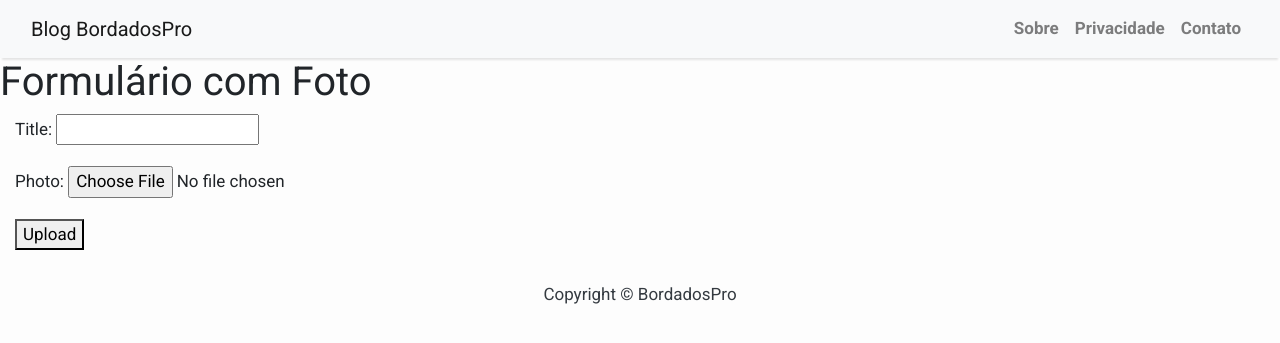
After one commit to messe157/blog, a Django app: page /photo/create/ in a window 1280 px wide. The commit adds this page. Shown: the top 343 px of the page. Run offline with Django 4.2, Linux system fonts and the light colour scheme; some libraries are stand-ins or nearby versions.

Commit message:
adicionando upload de arquivos no admin

```diff
--- a/site_python/blog/admin.py
+++ b/site_python/blog/admin.py
@@ -1,5 +1,6 @@
 from django.contrib import admin
-from .models import Post
+from .models import Post, Photo
+
 
 # Register your models here.
 class PostAdmin(admin.ModelAdmin):
@@ -9,3 +10,4 @@ class PostAdmin(admin.ModelAdmin):
     prepopulated_fields = {'slug': ('title',)}
 
 admin.site.register(Post, PostAdmin)
+admin.site.register(Photo)
--- a/site_python/blog/forms.py
+++ b/site_python/blog/forms.py
@@ -1,8 +1,11 @@
 from django import forms
-from .models import Image
+from .models import Photo, Post
 
-class ImageForm(forms.ModelForm):
+class TitlePhotoForm(forms.ModelForm):
     """Form for image model"""
+    required_css_class = 'required'
+    photo = forms.ImageField(required=False)
+
     class Meta:
-        model = Image
-        fields = ('title', 'image')
+        model = Post
+        fields = ('title', 'photo')
--- a/site_python/blog/models.py
+++ b/site_python/blog/models.py
@@ -1,5 +1,6 @@
 from django.db import models
 from django.contrib.auth.models import User #importando bilbiotcas
+
 
 # Create your models here.
 
@@ -18,17 +19,26 @@ class Post(models.Model):
     status = models.BigIntegerField(choices=STATUS, default=0)
 
 
-    class Meta:
+    class Meta: #organiza o os titulos
         ordering = ['-created_on']
+        verbose_name = 'postagem'
+        verbose_name_plural = 'postagens'
 
     def __str__(self):
         return self.title
 
     #UPLOAD DE IMAGENS
-    class Image(models.Model):
-        title = models.CharField(max_length=200)
-        #image = models.ImageField(upload_to='images')
-        image = models.ImageField(upload_to='users/%Y/%m/%d/', blank=True)
+class Photo(models.Model):
+    #title = models.CharField(max_length=200)
+    photo = models.ImageField('foto', upload_to='')
+    #image = models.ImageField(upload_to='users/%Y/%m/%d/', blank=True)
+    title = models.CharField('titulo', max_length=200)
 
-        def __str__(self):
-            return self.title
+    class Meta:
+        ordering = ('pk',)
+        verbose_name = 'foto'
+        verbose_name_plural = 'fotos'
+
+
+    def __str__(self):
+        return self.title
--- a/site_python/blog/urls.py
+++ b/site_python/blog/urls.py
@@ -1,8 +1,10 @@
 from . import views
 from django.urls import path
+from blog import views as v
 
 urlpatterns = [
     path('', views.PostList.as_view(), name='home'),
     path('<slug:slug>/', views.PostDetail.as_view(), name='post_detail'),
-
+    #path('upload/', views.image_upload_view)
+    path('photo/create/', v.photo_create, name='photo_create'),
 ]
--- a/site_python/blog/views.py
+++ b/site_python/blog/views.py
@@ -1,6 +1,10 @@
-#from django.shortcuts import render
+from django.shortcuts import render
 from django.views import generic
-from .models import Post
+from .models import Post, Photo
+from .forms import TitlePhotoForm
+
+#from .models import Image
+
 
 # Create your views here.
 class PostList(generic.ListView):
@@ -10,3 +14,35 @@ class PostList(generic.ListView):
 class PostDetail(generic.DeleteView):
     model = Post
     template_name = 'post_detail.html'
+
+def photo_create(request):
+    template_name = 'title_photo_form.html'
+    form = TitlePhotoForm(request.POST or None)
+
+    if request.method == 'POST':
+        photos = request.FILES.getlist('photo')  # pega vários arquivos.
+
+        if form.is_valid():
+            title = form.save()
+
+            for photo in photos:
+                Photo.objects.create(title=title, photo=photo)
+
+            return redirect('post_detail.html', title.pk)
+
+    context = {'form': form}
+    return render(request, template_name, context)
+
+
+#def image_upload_view(request):
+#    """Process images uploaded by users"""
+#    if request.method == 'POST':
+#        form = ImageForm(request.POST, request.FILES)
+#        if form.is_valid():
+#            form.save()
+#            #Get the current instance object to display in the template
+#            img_obj = form.instance
+#            return render(request, 'postagem.html', {'form': form, 'img_obj': img_obj})
+#    else:
+#        form = ImageForm()
+#    return render(request, 'postagem.html', {'form': form})
--- a/site_python/site_python/settings.py
+++ b/site_python/site_python/settings.py
@@ -40,6 +40,7 @@ INSTALLED_APPS = [
     'django.contrib.messages',
     'django.contrib.staticfiles',
     'blog'
+
 ]
 
 MIDDLEWARE = [
--- a/site_python/templates/index.html
+++ b/site_python/templates/index.html
@@ -36,6 +36,8 @@
             <div class="container">
                 <div class="row">
 
+
+
               <!-- Blog Entries Column -->
               <div class="col-md-8 mt-3 left">
                     {% for post in post_list %}
--- /dev/null
+++ b/site_python/templates/title_photo_form.html
@@ -0,0 +1,16 @@
+{% extends "base.html" %}
+
+{% block content %}
+  <h1>Formulário com Foto</h1>
+  <div class="cols-6">
+<form method="post" enctype="multipart/form-data">
+  <div class="col-sm-6">
+    {% csrf_token %}
+    {{ form.as_p }}
+    <div class="form-group">
+    <button type="submit">Upload</button>
+    </div>
+  </div>
+  </form>
+</div>
+{% endblock content %}
```
Also changed, not shown: site_python/templates/postagem.html (added, +22 -0 lines), site_python/blog/migrations/0005_photo_delete_image.py (added), site_python/media/328181241_1134341107233846_739217273439399031_n.jpg (added), site_python/media/Sem_Título-1.jpg (added).
